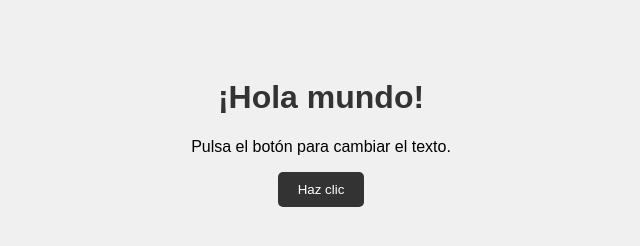
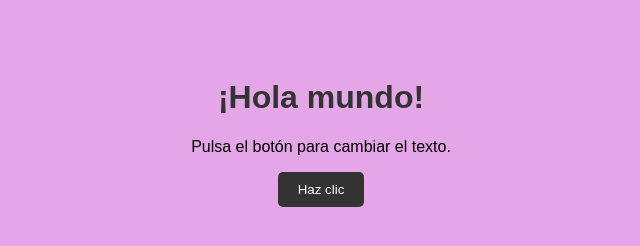
Before and after one commit to Ghyn-GitHub/taller-git, a plain HTML site: page index.html in a window 1280 px wide. Shown: the whole page, without its empty margins (319-959 px from the left). Drawn offline with Linux system fonts and the light colour scheme; files that its build step writes are made by us from their sources; files whose address does not match are found by name.

Commit message:
Cambio en el background del body

```diff
--- a/css/style.css
+++ b/css/style.css
@@ -2,7 +2,7 @@
 body {
     font-family: Arial, sans-serif;
     text-align: center;
-    background-color: #f0f0f0;
+    background-color: #e4a6e7;
     padding: 50px;
 }
 
```
